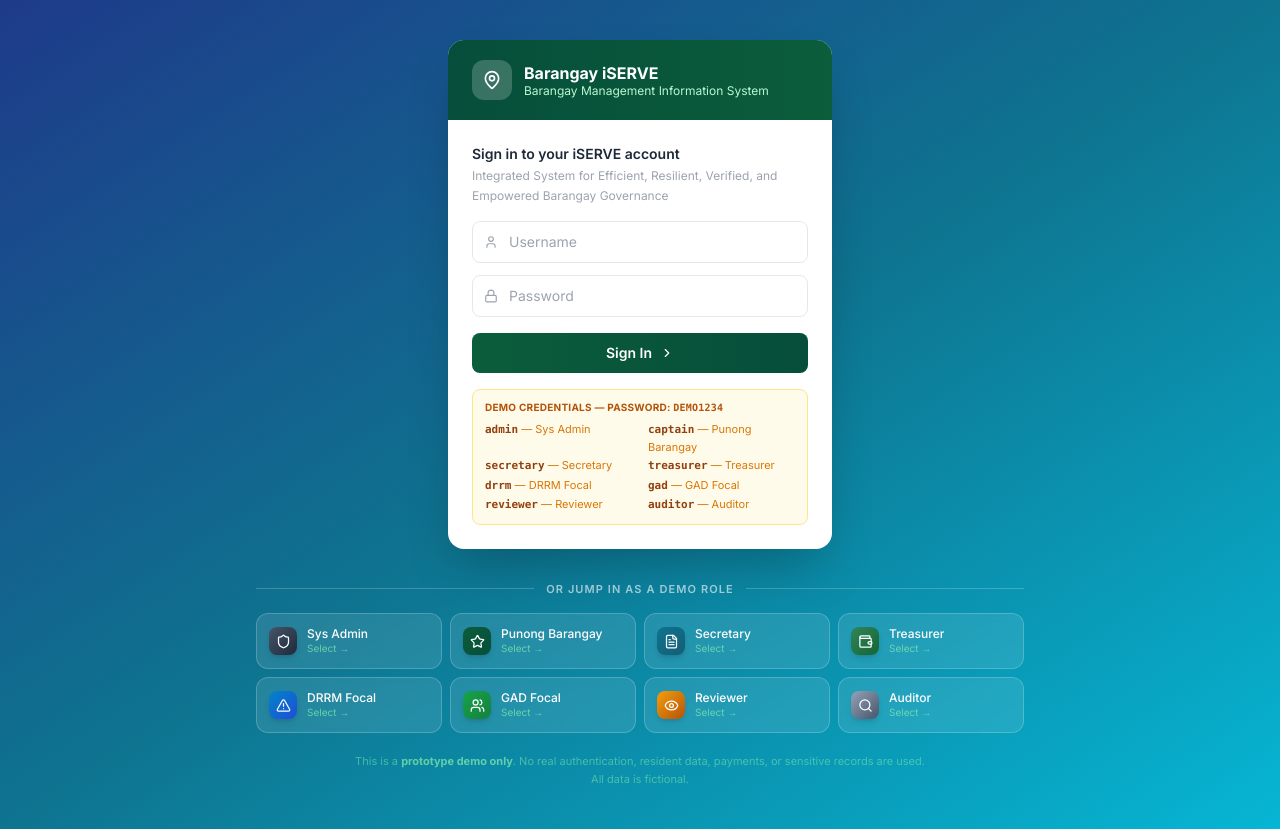
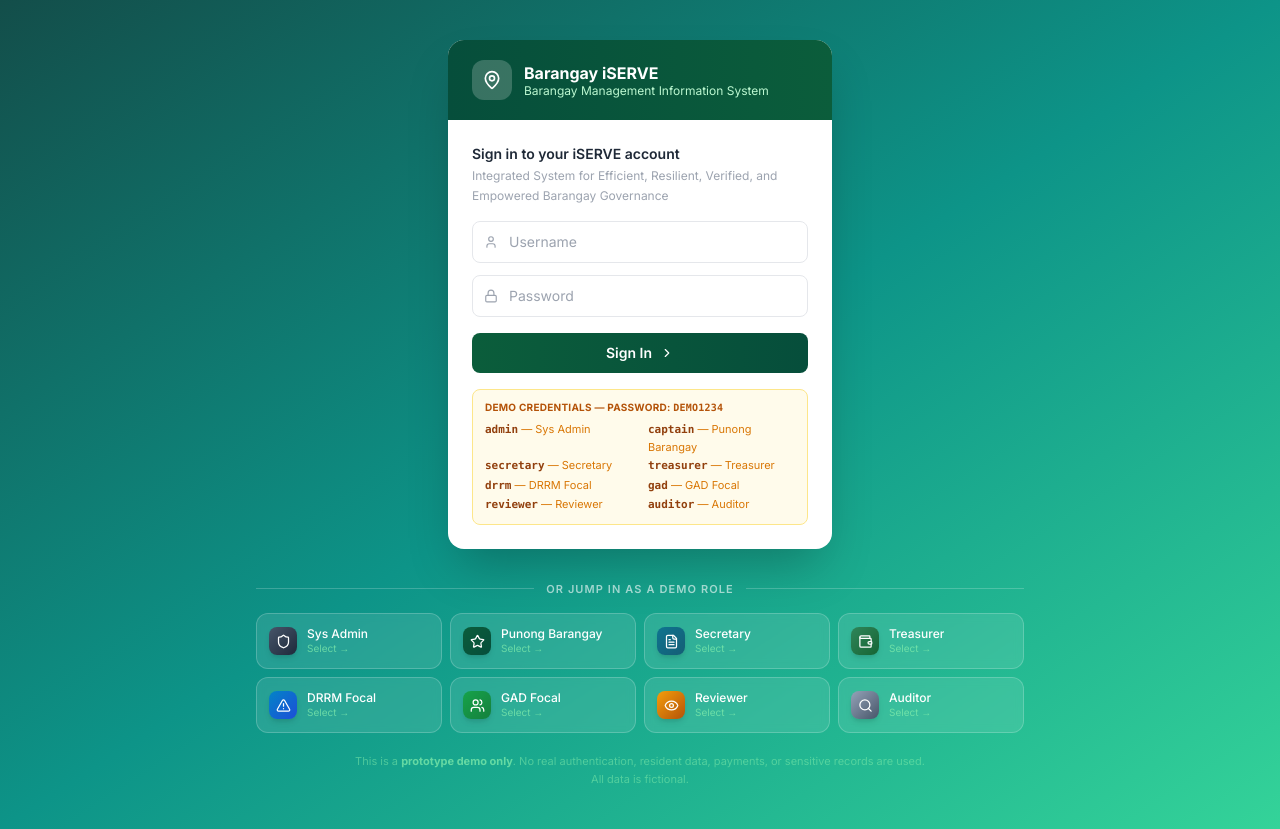
Before and after one commit to dandomser-hub/bgy-iserve-cgpt-blt, a React (Vite) app: page /login-demo in a window 1280 px wide. Built offline with nearby package versions, Linux system fonts and the light colour scheme.

Commit message:
Update login background gradient

```diff
--- a/src/modules/auth/RoleSelectorPage.tsx
+++ b/src/modules/auth/RoleSelectorPage.tsx
@@ -58,7 +58,7 @@ export function RoleSelectorPage() {
   }
 
   return (
-    <div className="min-h-screen bg-gradient-to-br from-blue-900 via-ocean to-cyan-500 flex flex-col items-center justify-start py-10 px-4">
+    <div className="min-h-screen bg-gradient-to-br from-teal-900 via-teal-600 to-emerald-400 flex flex-col items-center justify-start py-10 px-4">
 
       {/* ── Login Card ── */}
       <div className="w-full max-w-sm bg-white rounded-2xl shadow-2xl overflow-hidden">
```
